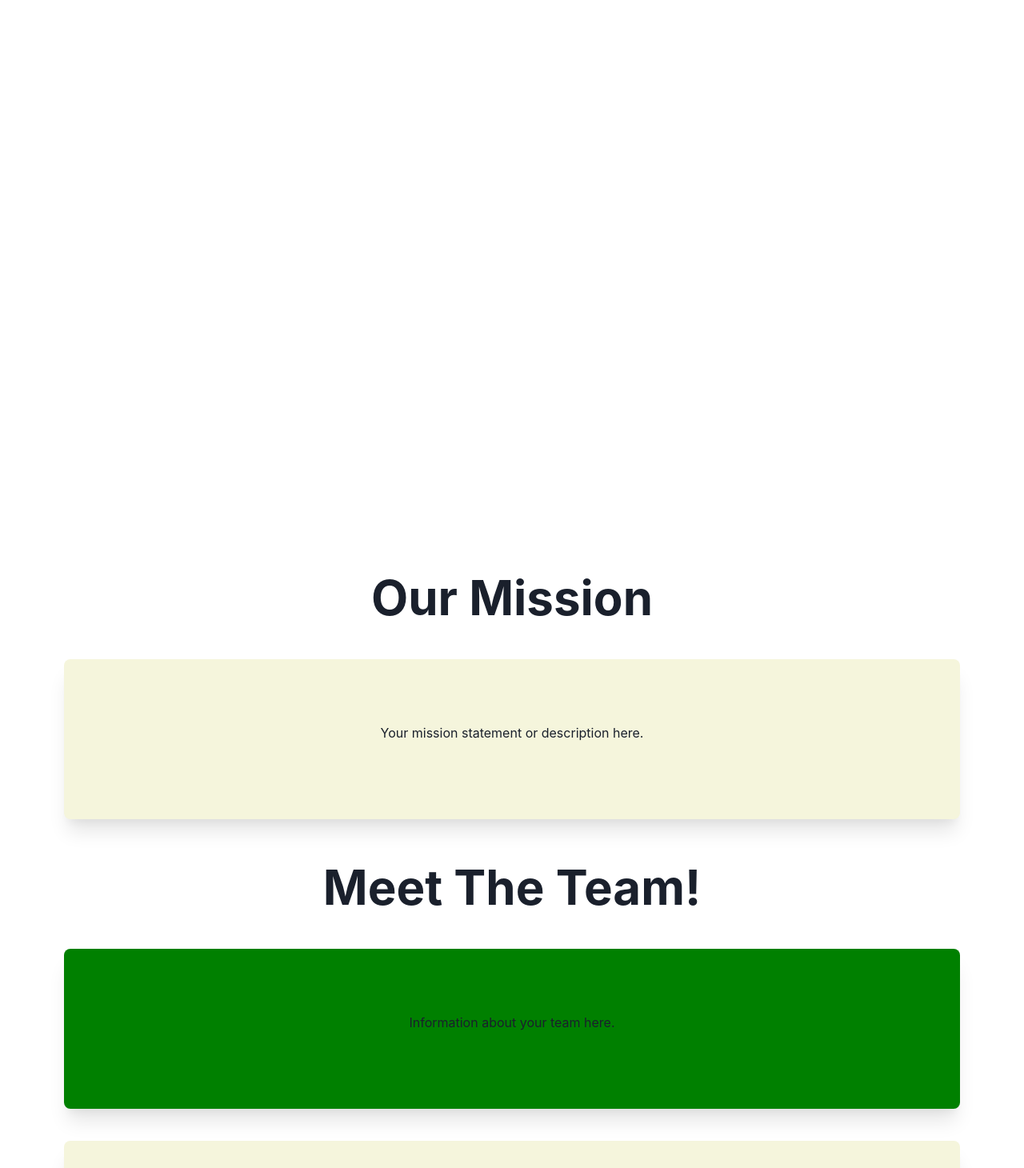
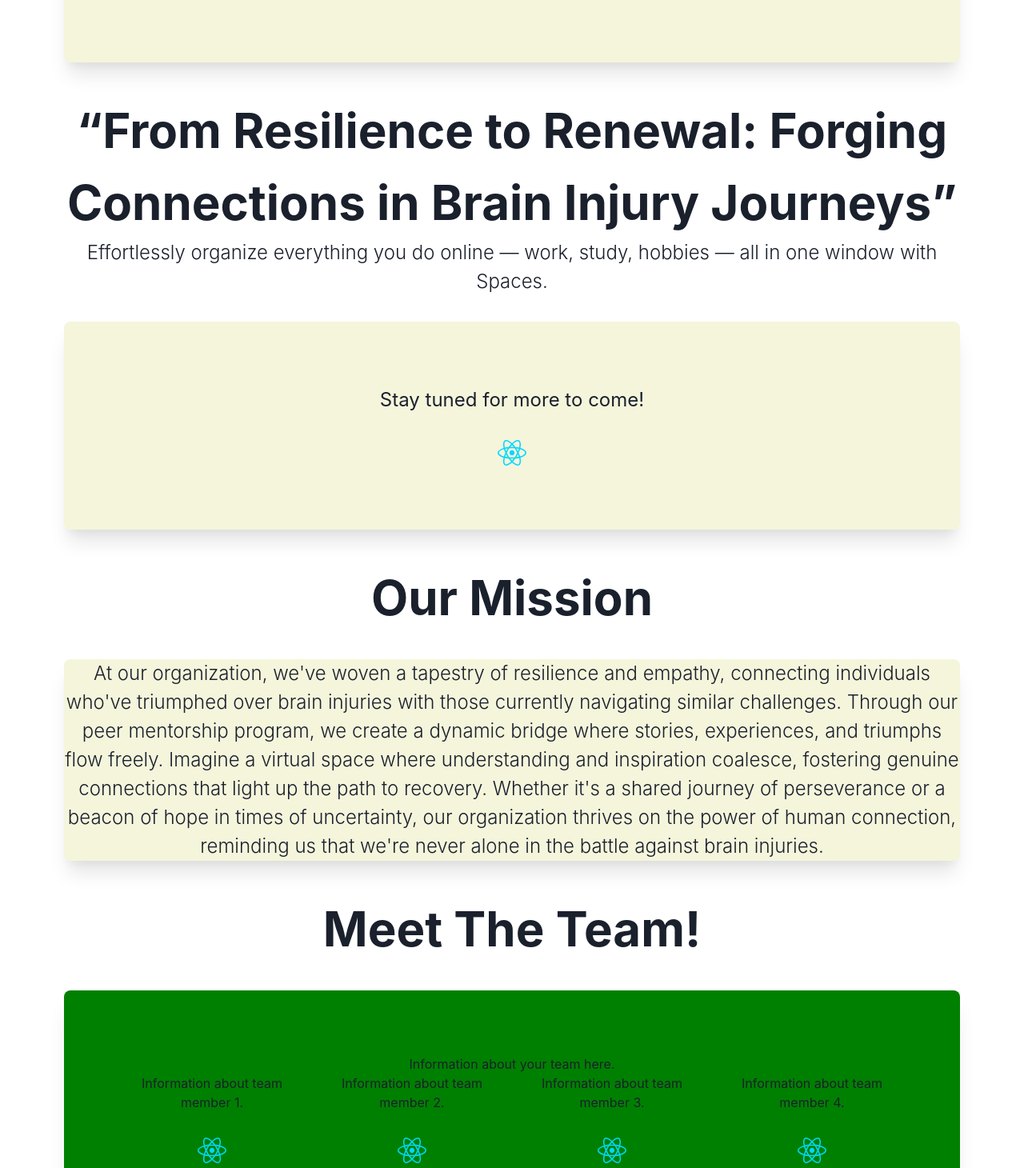
Before and after one commit to JustinScitech/BuddiesForBrains, a React (Vite) app: page / in a window 1280 px wide. Shown: the part 1450-2910 px from the top of the page at 80% size. Built offline with nearby package versions, Linux system fonts and the light colour scheme.

Commit message:
Adjust react framer motion

```diff
--- a/src/components/HomePage.jsx
+++ b/src/components/HomePage.jsx
@@ -10,13 +10,19 @@ import {
     Spacer,
     useColorModeValue,
 } from '@chakra-ui/react';
-import { useSpring, animated } from 'react-spring';
+
+import { motion } from 'framer-motion';
 
 function AnimatedBox({ children, initialVisible = false }) {
-    const [scrollY, setScrollY] = useState(0);
     const boxRef = useRef(null);
+    const [isVisible, setIsVisible] = useState(initialVisible);
+
     const handleScroll = () => {
-        setScrollY(window.scrollY);
+        let boxTop = boxRef.current ? boxRef.current.offsetTop : 0;
+        let difference = window.innerHeight + window.scrollY - boxTop;
+        if (difference > 0 && difference < window.innerHeight) {
+            setIsVisible(true);
+        }
     };
 
     useEffect(() => {
@@ -24,20 +30,20 @@ function AnimatedBox({ children, initialVisible = false }) {
         return () => window.removeEventListener('scroll', handleScroll);
     }, []);
 
-    let boxTop = boxRef.current ? boxRef.current.offsetTop : 0;
-    let difference = window.innerHeight + scrollY - boxTop;
-
-    const { opacity, scale } = useSpring({
-        opacity: difference > 0 && difference < window.innerHeight
-            ? 1 - (0.5 * (scrollY / boxTop))
-            : initialVisible && scrollY < boxTop ? 1 : 0,
-        scale: difference > 0 && difference < window.innerHeight ? 1 : 0.8,
-    });
+    const fadeIn = {
+        hidden: { opacity: 0, scale: 0.8 },
+        visible: { opacity: 1, y: 0, scale: 1, transition: { duration: 0.7, ease: [0.6, -0.05, 0.01, 0.99] } }
+    };
 
     return (
-        <animated.div ref={boxRef} style={{ opacity, scale }}>
+        <motion.div
+            ref={boxRef}
+            initial={initialVisible ? "visible" : "hidden"}
+            animate={isVisible ? "visible" : "hidden"}
+            variants={fadeIn}
+        >
             {children}
-        </animated.div>
+        </motion.div>
     );
 }
 
@@ -45,7 +51,23 @@ function AnimatedBox({ children, initialVisible = false }) {
 
 function HomePage() {
     const beige = useColorModeValue('beige', 'gray.900');
-    const green = useColorModeValue('green', 'gray.700'); // Change this if you have a dark mode green color
+    const green = useColorModeValue('green', 'gray.700');
+    const fadeIn = {
+        hidden: { opacity: 0 },
+        visible: { opacity: 1, transition: { duration: 1 } }
+    };
+    const slideInFromLeft = {
+        hidden: { opacity: 0, x: '-100vw' },
+        visible: { opacity: 1, x: 0, transition: { duration: 0.5 } }
+    };
+
+
+
+    const iconHover = {
+        hover: { scale: 1.2, transition: { type: "spring", duration: 0.3, stiffness: 400, damping: 10} }
+
+    };
+
     return (
         <Container centerContent mt="20" maxW="full">
             <SimpleGrid columns={[1]} spacing={10} width="full" align="center" justify="space-between" justifyContent="center">
@@ -83,23 +105,41 @@ function HomePage() {
                     </Box>
                 </AnimatedBox>
                 <section id="mission">
+    <motion.div initial="hidden" animate="visible" variants={fadeIn}>
         <Box textAlign="center" mb="8">
-                        <Text fontSize="6xl" fontWeight="bold" flex="center">
-                            Our Mission</Text>
+            <Text fontSize="6xl" fontWeight="bold">Our Mission</Text>
         </Box>
-                    <Box p="20" boxShadow='xl' bg={beige} borderRadius="lg" overflow='hidden' minH="25vh">
-                        <Text>Your mission statement or description here.</Text>
+        <Box boxShadow='xl' bg={beige} borderRadius="lg" overflow='hidden' minH="25vh">
+        <Text fontSize="2xl" fontWeight="light" flex="center">At our organization, we've woven a tapestry of resilience and empathy, connecting individuals who've triumphed over brain injuries with those currently navigating similar challenges. Through our peer mentorship program, we create a dynamic bridge where stories, experiences, and triumphs flow freely. Imagine a virtual space where understanding and inspiration coalesce, fostering genuine connections that light up the path to recovery. Whether it's a shared journey of perseverance or a beacon of hope in times of uncertainty, our organization thrives on the power of human connection, reminding us that we're never alone in the battle against brain injuries.</Text>
         </Box>
+    </motion.div>
 </section>
+
 <section id="team">
+    <motion.div initial="hidden" animate="visible" variants={fadeIn}>
         <Box textAlign="center" mb="8">
-                        <Text fontSize="6xl" fontWeight="bold" flex="center">
-                            Meet The Team!</Text>
+            <Text fontSize="6xl" fontWeight="bold">Meet The Team!</Text>
         </Box>
         <Box p="20" boxShadow='xl' bg={green} borderRadius="lg" overflow='hidden' minH="25vh">
             <Text>Information about your team here.</Text>
+            <SimpleGrid columns={4} spacing={10}>
+                {Array(4).fill().map((_, index) => (
+                    <motion.div key={index} variants={slideInFromLeft} initial="hidden" animate="visible">
+                        <Box mb="4">
+                            <Text>Information about team member {index + 1}.</Text>
                         </Box>
+                        <motion.div whileHover="hover" variants={iconHover}>
+                            {/* Replace `icon` with your actual icons */}
+                            <Box as={'icon' + (index + 1)} w="50px" h="50px" m="auto" />
+                            <Image mt="8" src={logo} alt={logo} />
+                        </motion.div>
+                    </motion.div>
+                ))}
+            </SimpleGrid>
+        </Box>
+    </motion.div>
 </section>
+
                 <section id="careers">
                     <Box p="20" boxShadow='xl' bg={beige} borderRadius="lg" overflow='hidden' minH="25vh">
                         <Text fontSize="2xl" fontWeight="bold" mb={4}>Careers</Text>
```
Lines whose indentation alone changed are shown as unchanged.
